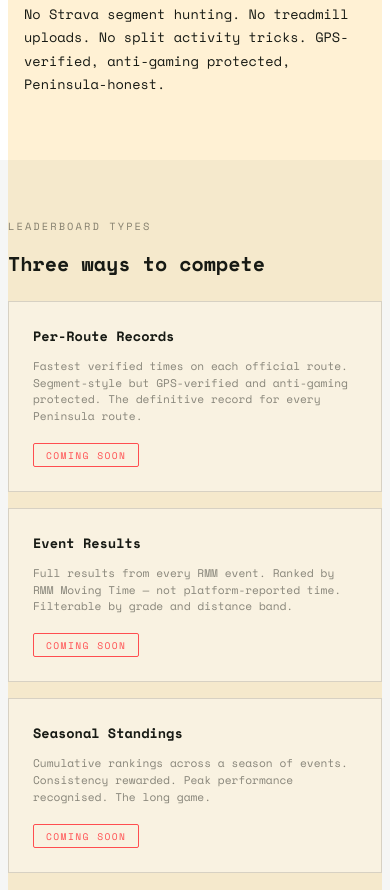
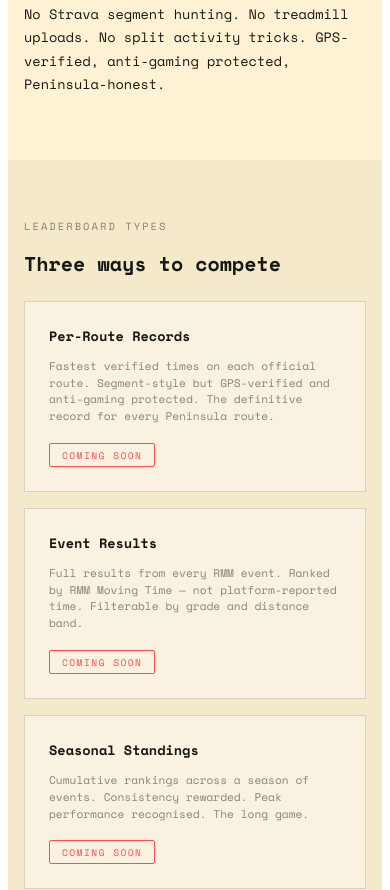
Before and after one commit to ValkenMadness/runmadmaps, a website: page pages/leaderboards.html in a window 390 px wide. Shown: the part 464-1354 px from the top of the page. Drawn offline with nearby package versions, Linux system fonts and the light colour scheme.

```diff
--- a/styles/pages.css
+++ b/styles/pages.css
@@ -962,10 +962,6 @@
 /* Alternating section background */
 .section-alt {
     background: rgba(23, 26, 20, 0.04);
-    margin-left: -1.5rem;
-    margin-right: -1.5rem;
-    padding-left: 1.5rem;
-    padding-right: 1.5rem;
 }
 
 /* Component grid (RPS / Fitness page) */
@@ -1252,12 +1248,6 @@
         flex-direction: column;
     }
 
-    .section-alt {
-        margin-left: -1rem;
-        margin-right: -1rem;
-        padding-left: 1rem;
-        padding-right: 1rem;
-    }
 }
 
 @media (max-width: 480px) {
```
